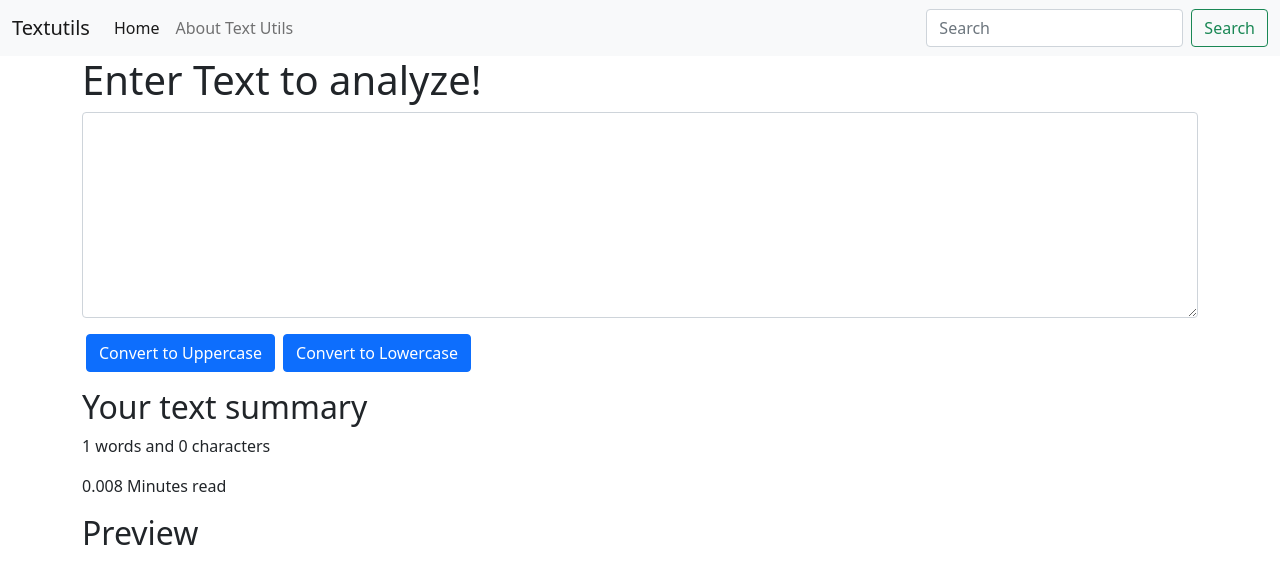
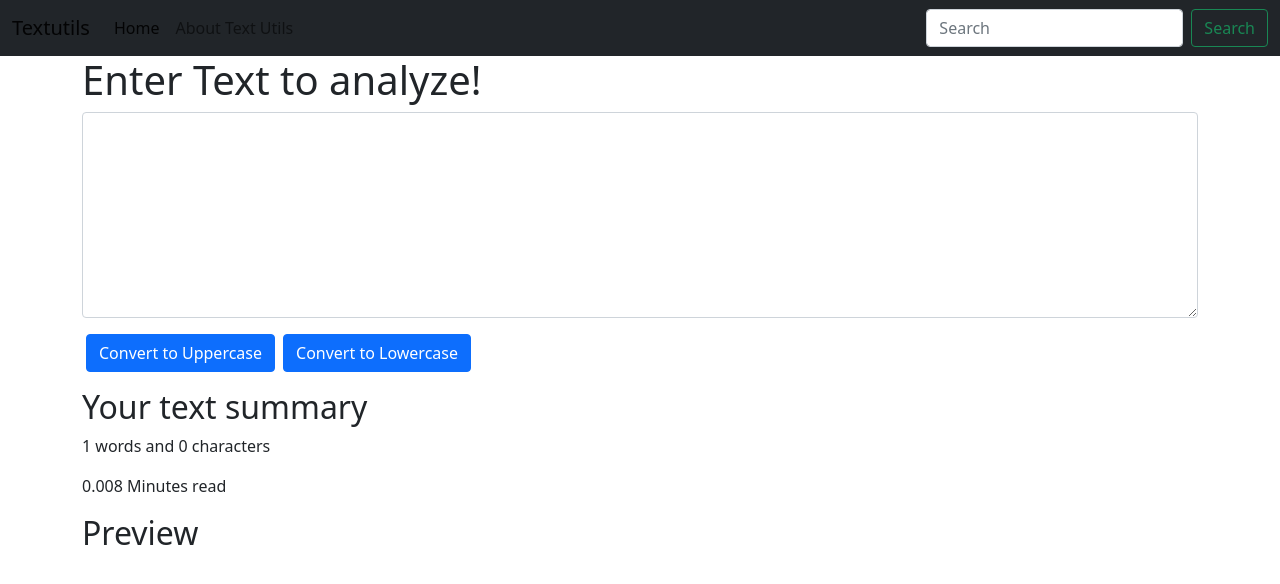
Before and after one commit to justsj11/textUtils, a React (Create React App) app: page / in a window 1280 px wide. Shown: the top 584 px of the page. Built offline with nearby package versions, Linux system fonts and the light colour scheme.

Commit message:
minor updates

```diff
--- a/src/components/navbar.js
+++ b/src/components/navbar.js
@@ -5,7 +5,7 @@
 function Navbar(props) {
     return (
         <div>
-            <nav className="navbar navbar-expand-lg navbar-light bg-light">
+            <nav className="navbar navbar-expand-lg navbar-light bg-dark">
                 <div className="container-fluid">
                     <a className="navbar-brand" href="/">{props.title}</a>
                     <button className="navbar-toggler" type="button" data-bs-toggle="collapse" data-bs-target="#navbarSupportedContent" aria-controls="navbarSupportedContent" aria-expanded="false" aria-label="Toggle navigation">
--- a/src/components/textform.js
+++ b/src/components/textform.js
@@ -1,5 +1,3 @@
-
-
 import React, {useState} from 'react'
 
 
```
Also changed, not shown: src/components/css/navbar.css (added), src/index.css (line endings or trailing spaces), 1 other file (tests, documents, lock files or other folders).
